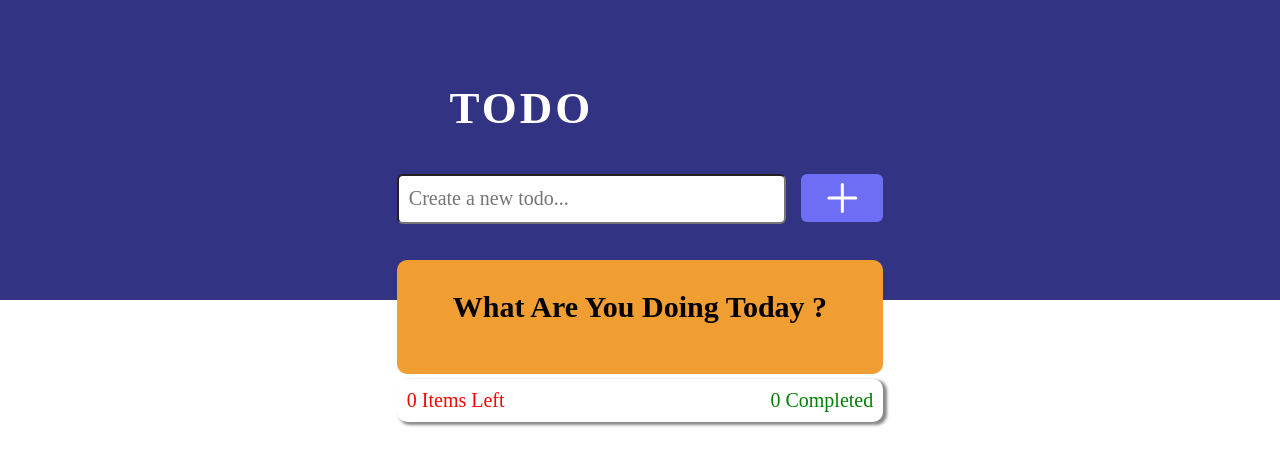
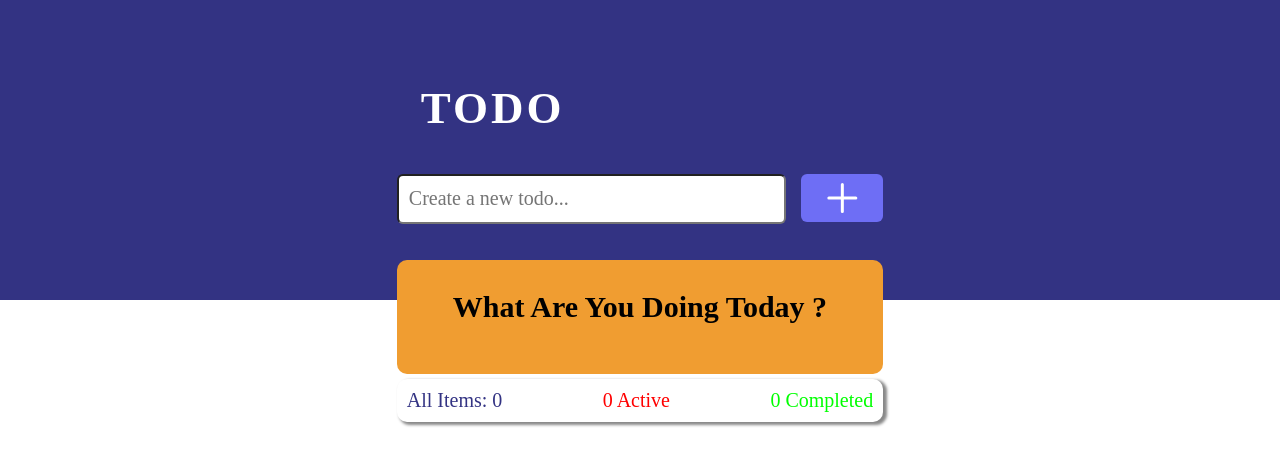
Before and after one commit to ainobs/todoList-app, a React (Create React App) app: page / in a window 1280 px wide. Shown: the top 466 px of the page. Built offline with nearby package versions, Linux system fonts and the light colour scheme; a web font is replaced by a local one.

Commit message:
modifications

```diff
--- a/src/App.js
+++ b/src/App.js
@@ -1,9 +1,9 @@
 import { useState, useEffect } from 'react';
-import Header from './component/header';
-import List from './component/List';
-import Footer from './component/Footer';
+import Header from './components/header';
+import List from './components/List';
+import Footer from './components/Footer';
 
-let App = ()=> {
+const App = ()=> {
 
   // SETTING STATES TO KEEP TRACK OF USER INPUTS AND UPDATE LIST
   const [todo, setTodo] = useState('');
@@ -25,7 +25,7 @@ let App = ()=> {
   }, [todoList]);
 
   //FUNCTION TO HANDLE FORM SUBMISSION
-  let handleSubmit = (e)=> {
+  const handleSubmit = (e)=> {
     e.preventDefault();
 
     const newItem = {
@@ -42,27 +42,14 @@ let App = ()=> {
   }
 
   //DELETE ITEM FUNCTION
-  let handleDelete = (id) => {
+  const handleDelete = (id) => {
     let deleteItem = todoList.filter((e)=> e.id !== id);
     setTodoList(deleteItem);
   }
 
-  const completedItems = () => {
-    let hold = [...todoList];
-    hold.filter((e) =>  e.completed === true)
-    setTodoList(hold);
-  }
-
-
-
-  const active = () => {
-    let hold = todoList.filter((e) => e.completed === false);
-    setTodoList(hold);
-  }
-
   //HANDLE EDIT FUNCTION WHICH REMOVES THE ITEM FROM THE LIST AND
   //RETURNS IT BACK TO THE INPUT FORM WHERE CORRECTIONS CAN BE MADE
-  let handleEdit = (id) => {
+  const handleEdit = (id) => {
     let deleteItem = todoList.filter((e)=> e.id !== id);
     let edit = todoList.find((e) => e.id === id)
     setTodo(edit.text);
@@ -70,7 +57,7 @@ let App = ()=> {
   }
 
   //HANDLE CHECKBOX FUNCTION
-  let handleCheckBox = (id) => {
+  const handleCheckBox = (id) => {
       let checkList = todoList.map((item) => {
         if(item.id === id) {
           item.completed = !item.completed;
@@ -84,7 +71,7 @@ let App = ()=> {
     <div className="App">
       <Header todo={todo} setTodo={setTodo} submit={handleSubmit} />
       <List items={todoList} deleteItem={handleDelete} editTodo={handleEdit} handleCheck={handleCheckBox}/>
-      <Footer items={todoList} completed={completedItems} active={active}/>
+      <Footer items={todoList} />
     </div>
   );
 }
--- a/src/component/Footer.js
+++ /dev/null
@@ -1,20 +0,0 @@
-import './Footer.css';
-
-const Footer = ({items, completed }) => {
-    const leftItems = () => {
-        return items.filter((e) => e.completed === false);
-      }
-
-      const completedItems = () => {
-          return items.filter((e) => e.completed === true);
-      }
-
-    return (
-        <div className="footer">
-            <span className="items-left">{leftItems().length} Items Left</span><br />
-            <span className="items-completed" onClick={completed}>{completedItems().length} Completed</span>
-        </div>
-     );
-}
-
-export default Footer;
--- a/src/component/Footer.css
+++ b/src/components/Footer.css
@@ -11,11 +11,15 @@
     margin-bottom: 20px;
 }
 .items-left {
-    color: red;
+    color: #f00;
+    font-size: 20px;
+}
+.total-items {
+    color: rgb(51, 51, 131);
     font-size: 20px;
 }
 .items-completed {
-    color: green;
+    color: #0f0;
     font-size: 20px;
     cursor: pointer;
 }
@@ -25,4 +29,7 @@
     .footer {
         width: 95%;
     }
+    .items-left, .total-items, .items-completed {
+        font-size: 18px;
+    }
 }
--- /dev/null
+++ b/src/components/Footer.js
@@ -0,0 +1,22 @@
+import './Footer.css';
+
+const Footer = ({items}) => {
+    let total = items.length;
+    let leftItems = () => {
+        return items.filter((e) => e.completed === false);
+      }
+
+      let completedItems = () => {
+          return items.filter((e) => e.completed === true);
+      }
+
+    return (
+        <div className="footer">
+            <span className="total-items">All Items: {total}</span><br />
+            <span className="items-left">{leftItems().length} Active</span><br />
+            <span className="items-completed">{completedItems().length} Completed</span>
+        </div>
+     );
+}
+
+export default Footer;
--- a/src/component/Header.css
+++ b/src/components/Header.css
@@ -7,7 +7,7 @@
     font-size: 45px;
     font-weight: bolder;
     letter-spacing: 3px;
-    padding: 5.1rem 0 0 28.1rem;
+    padding: 5.1rem 0 0 26.3rem;
 }
 .form {
     width: 38%;
@@ -33,13 +33,13 @@
     border-radius: 6px;
     border: 0;
     background-color:rgb(110, 110, 245);
-    height: 48px;
+    height: 3rem;
 }
 
 /****** MEDIA QUERIES******/
 @media screen and (max-width: 700px) {
     .header-text {
-        padding: 5.1rem 0 0 5px ;
+        padding: 5.1rem 0 0 0.3125rem ;
     }
     .form {
         width: 95%;
--- a/src/component/List.css
+++ b/src/components/List.css
@@ -10,7 +10,7 @@
     justify-content: space-between;
 }
 .input-text {
-    background-color: white;
+    background-color: #fff;
     width: 80%;
     font-size: 20px;
 }
```
Also changed, not shown: src/App.css (deleted), src/components/List.js (renamed from src/component/List.js), src/components/header.js (renamed from src/component/header.js), 1 other file (tests, documents, lock files or other folders).
